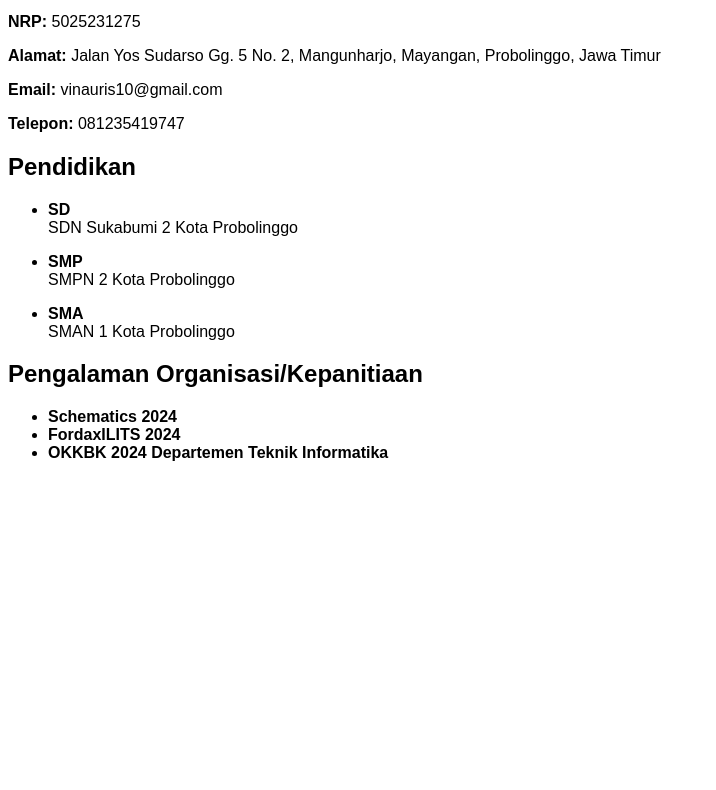
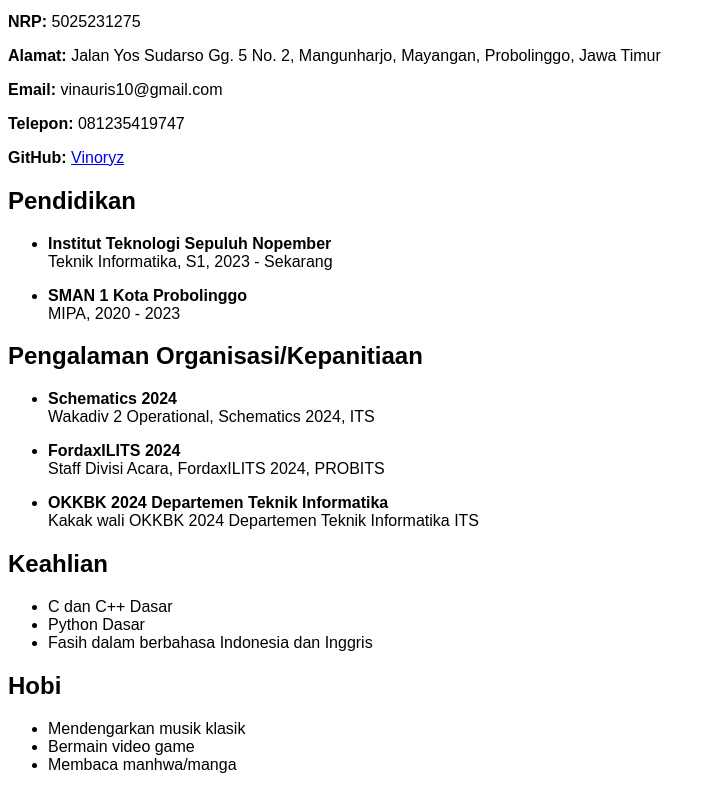
Before and after one commit to Vinoryz/PWEB, a plain HTML site: page Tugas-1/index.html in a window 1280 px wide. Shown: the part 413-1203 px from the top of the page, without its empty margins (0-716 px from the left). Before the commit the page ends 891 px from the top, so only its background shows below. Drawn offline with Linux system fonts and the light colour scheme.

Commit message:
Basic HTML

```diff
--- a/Tugas-1/index.html
+++ b/Tugas-1/index.html
@@ -48,19 +48,17 @@
         <pre><b>Alamat:</b> Jalan Yos Sudarso Gg. 5 No. 2, Mangunharjo, Mayangan, Probolinggo, Jawa Timur</pre>
         <pre><b>Email:</b> vinauris10@gmail.com</pre>
         <pre><b>Telepon:</b> 081235419747</pre>
+        <pre><b>GitHub:</b> <a href="https://www.github.com/vinoryz">Vinoryz</a></pre>
       </div>
 
       <div class="pendidikan">
         <h2>Pendidikan</h2>
         <ul>
-          <li><b>SD</b></li>
-          SDN Sukabumi 2 Kota Probolinggo
+          <li><b>Institut Teknologi Sepuluh Nopember</b></li>
+          Teknik Informatika, S1, 2023 - Sekarang
           <p></p>
-          <li><b>SMP</b></li>
-          SMPN 2 Kota Probolinggo
-          <p></p>
-          <li><b>SMA</b></li>
-          SMAN 1 Kota Probolinggo
+          <li><b>SMAN 1 Kota Probolinggo</b></li>
+          MIPA, 2020 - 2023
           <p></p>
         </ul>
       </div>
@@ -69,8 +67,32 @@
         <h2>Pengalaman Organisasi/Kepanitiaan</h2>
         <ul>
           <li><b>Schematics 2024</b></li>
+          Wakadiv 2 Operational, Schematics 2024, ITS
+          <p></p>
           <li><b>FordaxILITS 2024</b></li>
+          Staff Divisi Acara, FordaxILITS 2024, PROBITS
+          <p></p>
           <li><b>OKKBK 2024 Departemen Teknik Informatika</b></li>
+          Kakak wali OKKBK 2024 Departemen Teknik Informatika ITS
+          <p></p>
+        </ul>
+      </div>
+
+      <div class="skillset">
+        <h2>Keahlian</h2>
+        <ul>
+          <li>C dan C++ Dasar</li>
+          <li>Python Dasar</li>
+          <li>Fasih dalam berbahasa Indonesia dan Inggris</li>
+        </ul>
+      </div>
+
+      <div class="hobi">
+        <h2>Hobi</h2>
+        <ul>
+          <li>Mendengarkan musik klasik</li>
+          <li>Bermain video game</li>
+          <li>Membaca manhwa/manga</li>
         </ul>
       </div>
     </div>
```
